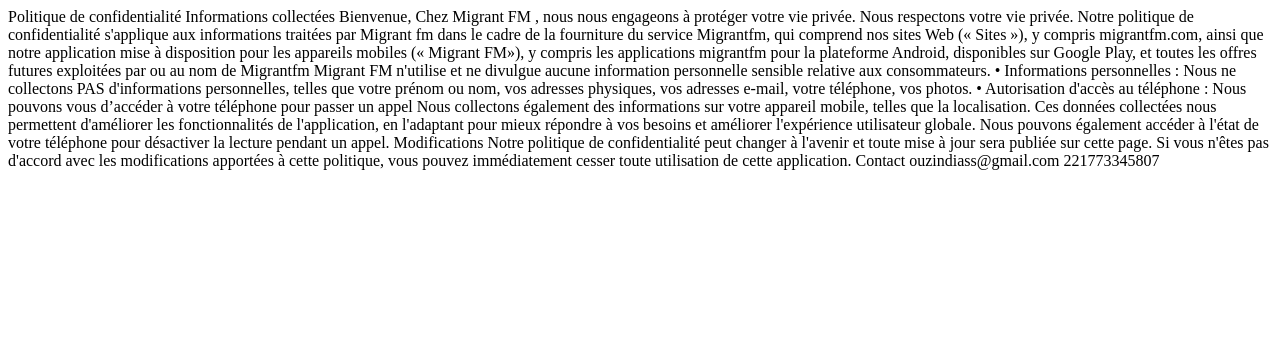
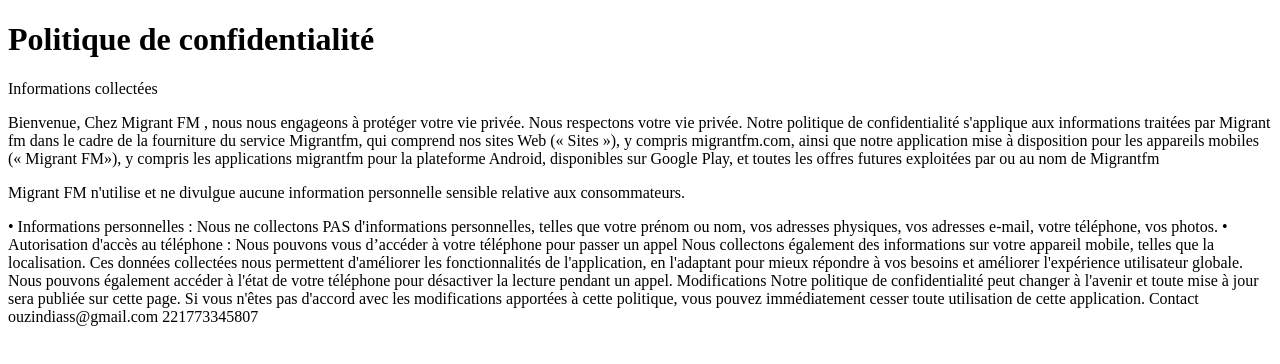
Before and after one commit to ouzindiagne/migrantfm, a plain HTML site: page index.html in a window 1280 px wide. Drawn offline with Linux system fonts and the light colour scheme.

Commit message:
Update index.html

```diff
--- a/index.html
+++ b/index.html
@@ -6,14 +6,14 @@
     <title>Document</title>
 </head>
 <body>
-    Politique de confidentialité
+   <h1> Politique de confidentialité </h1>
 
-Informations collectées
+<p>Informations collectées</p>
 
-Bienvenue, Chez Migrant FM , nous nous engageons à protéger votre vie privée.
-Nous respectons votre vie privée. Notre politique de confidentialité s'applique aux informations traitées par Migrant fm dans le cadre de la fourniture du service Migrantfm, qui comprend nos sites Web (« Sites »), y compris migrantfm.com, ainsi que notre  application mise à disposition pour les appareils mobiles (« Migrant FM»), y compris les applications migrantfm pour la plateforme Android, disponibles sur Google Play, et toutes les offres futures exploitées par ou au nom de Migrantfm
+<p>Bienvenue, Chez Migrant FM , nous nous engageons à protéger votre vie privée.
+Nous respectons votre vie privée. Notre politique de confidentialité s'applique aux informations traitées par Migrant fm dans le cadre de la fourniture du service Migrantfm, qui comprend nos sites Web (« Sites »), y compris migrantfm.com, ainsi que notre  application mise à disposition pour les appareils mobiles (« Migrant FM»), y compris les applications migrantfm pour la plateforme Android, disponibles sur Google Play, et toutes les offres futures exploitées par ou au nom de Migrantfm</p>
 
-Migrant FM n'utilise et ne divulgue aucune information personnelle sensible relative aux consommateurs.
+Migrant FM n'utilise et ne divulgue aucune information personnelle sensible relative aux consommateurs.</p>
 
 
 •	Informations personnelles : Nous ne collectons PAS d'informations personnelles, telles que votre prénom ou nom, vos adresses physiques, vos adresses e-mail, votre téléphone, vos photos.
```
